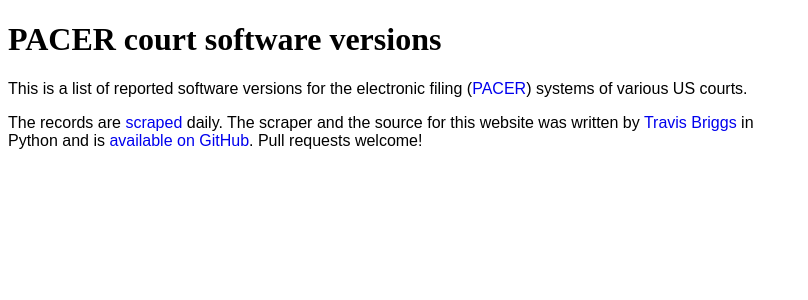
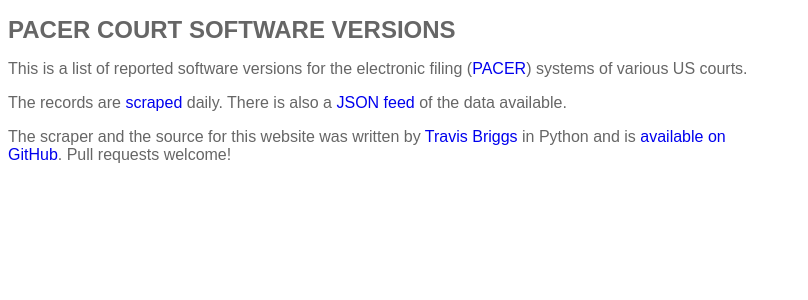
Before and after one commit to audiodude/court-version-scraper, a Flask app: template templates/index.html in a window 1280 px wide. Shown: the top 300 px of the page, without its empty margins (0-808 px from the left). Run offline with Flask 2, Linux system fonts and the light colour scheme; the template is opened without the code that fills it, so the values that code supplies are empty.

Commit message:
Remove erroneous JSON short circuit. Add more styles/text to intro.

```diff
--- a/scrape.py
+++ b/scrape.py
@@ -32,10 +32,6 @@ def get_courts(root, marker_name):
         court_link = sibling.get('href')
 
 def get_all_courts(force=False):
-  import json
-  with open('courts.json') as f:
-    return json.load(f)
-
   all_courts = None
   if mc:
     all_courts = mc.get('all_courts')
--- a/static/style.css
+++ b/static/style.css
@@ -30,8 +30,16 @@ a {
 a:hover {
   text-decoration: underline;
 }
+h1, .intro {
+  color: #666;
+  font-family: Arial, sans-serif;
+}
+
+h1 {
+  font-size: 24px;
+  text-transform: uppercase;
+}
 
 .intro {
-  font-family: Arial, sanserif;
   width: 750px;
 }
--- a/templates/index.html
+++ b/templates/index.html
@@ -13,8 +13,11 @@
   </p>
   <p>
     The records are
-    <a href="https://en.wikipedia.org/wiki/Web_scraping">scraped</a> daily. The
-    scraper and the source for this website was written by
+    <a href="https://en.wikipedia.org/wiki/Web_scraping">scraped</a> daily.
+    There is also a <a href="/courts.json">JSON feed</a> of the data available.
+  </p>
+  <p>
+    The scraper and the source for this website was written by
     <a href="http://twitter.com/audiodude">Travis Briggs</a> in Python and is
     <a href="https://github.com/audiodude/court-version-scraper">available on
     GitHub</a>. Pull requests welcome!
```
